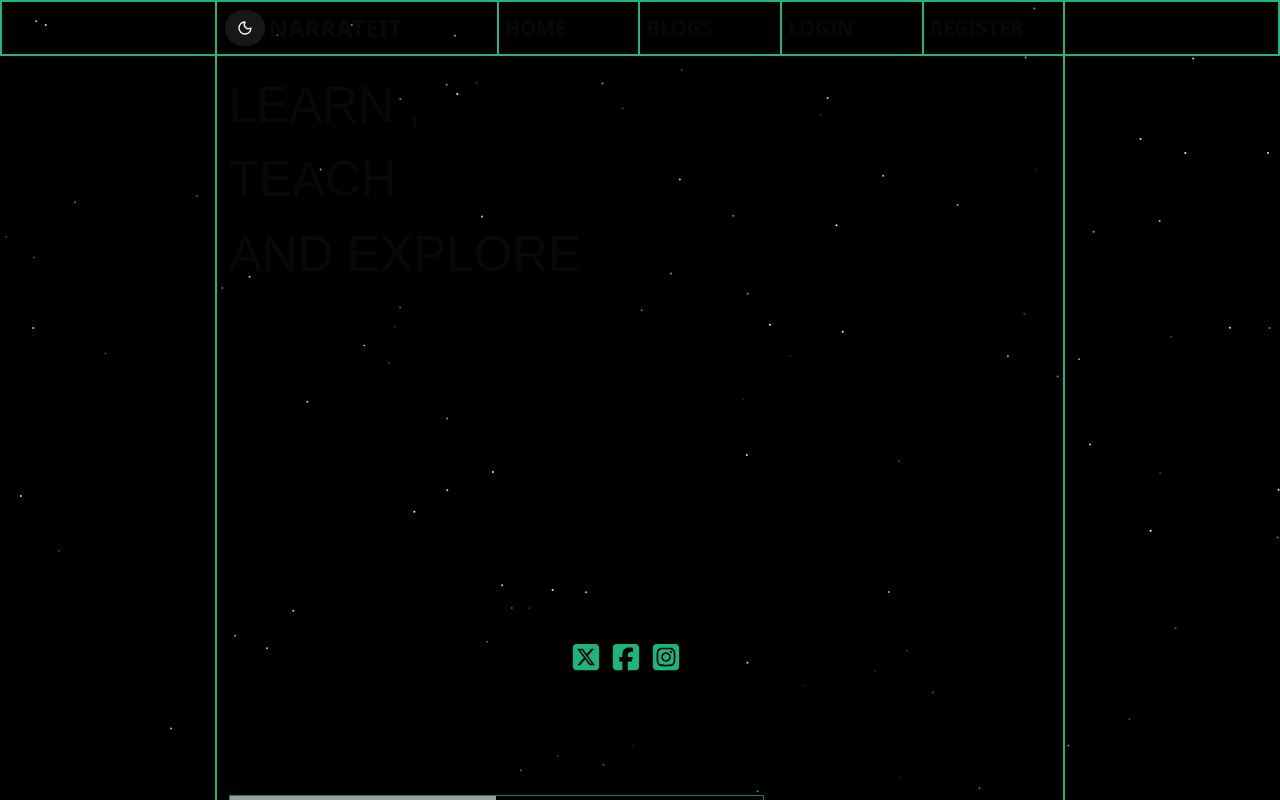
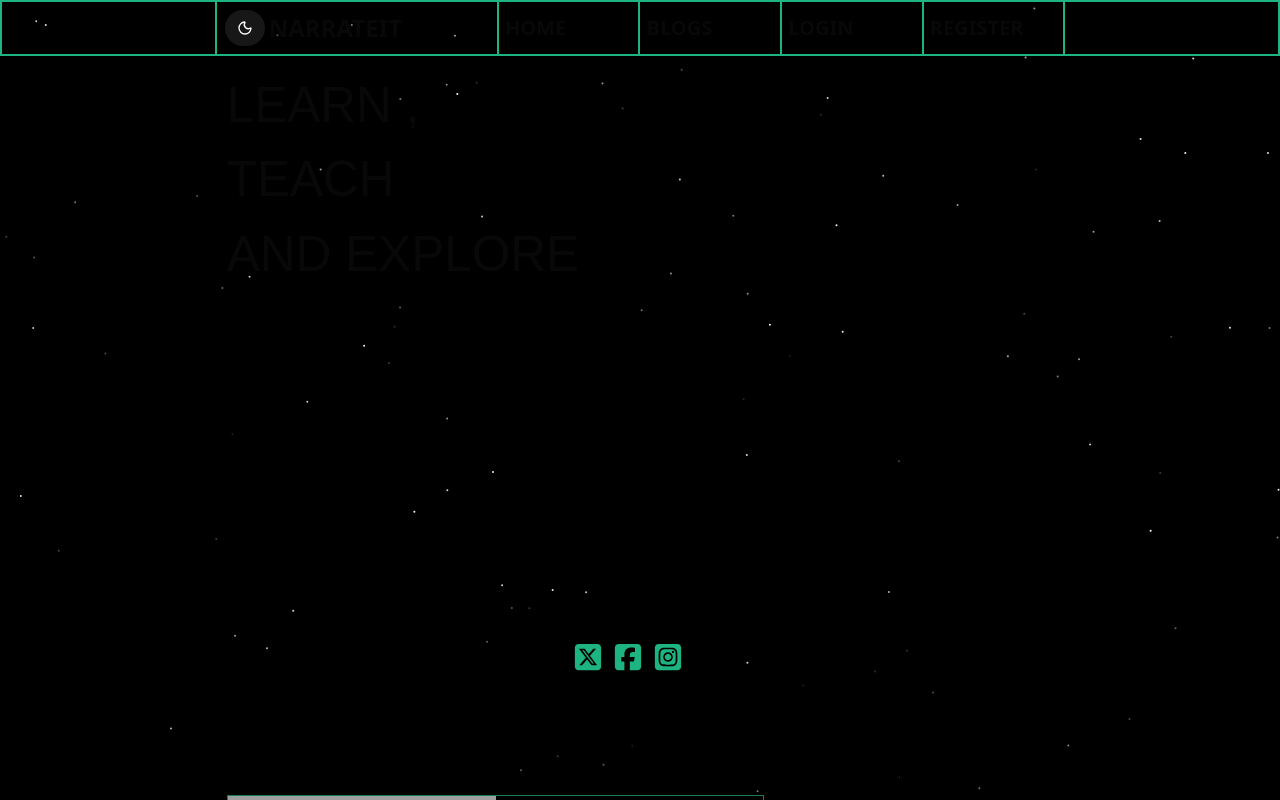
Before and after one commit to dip00-bb/narrating-frontend, a Next.js app: page / in a window 1280 px wide. Shown: the top 800 px of the page. Built offline with nearby package versions, Linux system fonts and the light colour scheme; grey boxes are pictures that could not be loaded; a web font is replaced by a local one.

Commit message:
remove the border of grid layout from homepage

```diff
--- a/app/(with-layout)/page.tsx
+++ b/app/(with-layout)/page.tsx
@@ -14,7 +14,7 @@ const Home = () => {
         <div className='hidden md:col-span-1 md:block'></div>
 
         {/* 4 col main layout */}
-        <div className='col-span-4 md:border-x-2 md:border-b-2 border-(--secondary-color) p-3 space-y-5 md:space-y-10'>
+        <div className='col-span-4 p-3 space-y-5 md:space-y-10'>
           <div>
             <Banner />
           </div>
```
Also changed, not shown: 1 other file (tests, documents, lock files or other folders).
